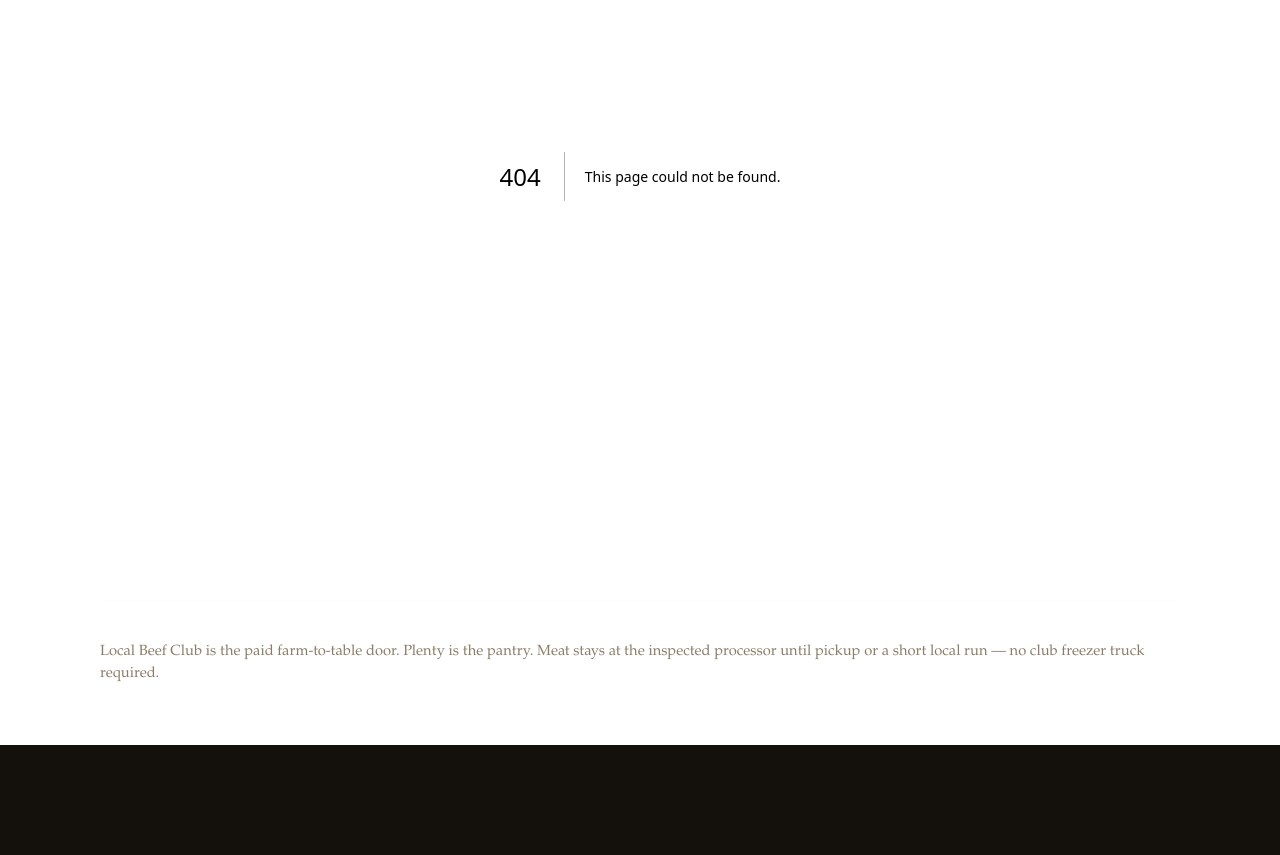
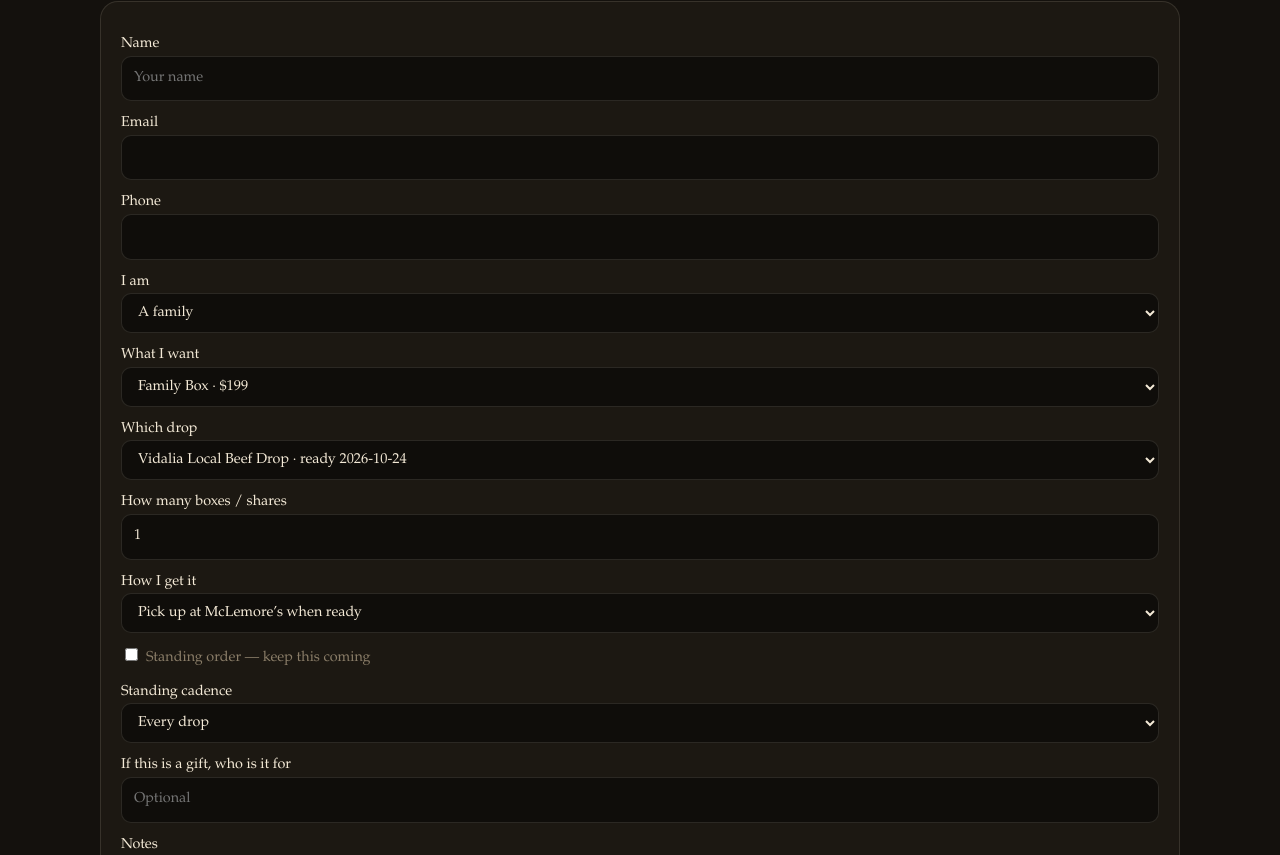
Before and after one commit to lincolnnunnally/local-beef-club, a Next.js app: page /order in a window 1280 px wide. Before the commit this address had no page. Shown: the part 305-1160 px from the top of the page. Before the commit the page ends 1050 px from the top, so only its background shows below. Built offline with nearby package versions, Linux system fonts and the light colour scheme.

Commit message:
Add reserve form and operator desk

```diff
--- /dev/null
+++ b/src/app/order/page.tsx
@@ -0,0 +1,118 @@
+"use client";
+
+import { useSearchParams } from "next/navigation";
+import { FormEvent, Suspense, useState } from "react";
+import { DROPS, PRODUCTS } from "@/lib/catalog";
+import { newId, saveOrder } from "@/lib/orders";
+
+function OrderForm() {
+  const params = useSearchParams();
+  const [done, setDone] = useState<string | null>(null);
+
+  function onSubmit(e: FormEvent<HTMLFormElement>) {
+    e.preventDefault();
+    const data = new FormData(e.currentTarget);
+    const id = newId();
+    saveOrder({
+      id,
+      createdAt: new Date().toISOString(),
+      name: String(data.get("name") || ""),
+      email: String(data.get("email") || ""),
+      phone: String(data.get("phone") || ""),
+      role: String(data.get("role") || "family") as never,
+      productId: String(data.get("productId")),
+      dropId: String(data.get("dropId")),
+      qty: Number(data.get("qty") || 1),
+      fulfillment: String(data.get("fulfillment") || "processor-pickup") as never,
+      standing: data.get("standing") === "on",
+      standingCadence: String(data.get("standingCadence") || "every-drop") as never,
+      giftTo: String(data.get("giftTo") || ""),
+      notes: String(data.get("notes") || ""),
+      status: "reserved",
+    });
+    setDone(id);
+  }
+
+  if (done) {
+    return (
+      <main className="section">
+        <p className="eyebrow">Reserved on this device</p>
+        <h1>You are on the list. Ticket {done}.</h1>
+        <p className="lede">
+          Card payment is not live yet — that needs Stripe. This reservation is saved in your browser and on the desk page so we can call you when the first steer is real.
+        </p>
+      </main>
+    );
+  }
+
+  return (
+    <main className="section">
+      <p className="eyebrow">One form. We handle the rest.</p>
+      <h1>Reserve local beef.</h1>
+      <p className="notice">No charge today. You are claiming a slot on the next drop.</p>
+      <form onSubmit={onSubmit} className="card" style={{ marginTop: 20 }}>
+        <label>Name<input name="name" required placeholder="Your name" /></label>
+        <label>Email<input name="email" type="email" required /></label>
+        <label>Phone<input name="phone" required /></label>
+        <label>
+          I am
+          <select name="role" defaultValue="family">
+            <option value="family">A family</option>
+            <option value="individual">Buying for myself</option>
+            <option value="restaurant">A restaurant</option>
+            <option value="catering">Catering</option>
+            <option value="venue">Wedding / venue</option>
+            <option value="gift">Sending a gift</option>
+          </select>
+        </label>
+        <label>
+          What I want
+          <select name="productId" defaultValue={params.get("product") || "family"}>
+            {PRODUCTS.map((p) => (
+              <option key={p.id} value={p.id}>{p.name}{p.price ? ` · $${p.price}` : ""}</option>
+            ))}
+          </select>
+        </label>
+        <label>
+          Which drop
+          <select name="dropId" defaultValue={params.get("drop") || DROPS[0].id}>
+            {DROPS.map((d) => (
+              <option key={d.id} value={d.id}>{d.title} · ready {d.pickupOn}</option>
+            ))}
+          </select>
+        </label>
+        <label>How many boxes / shares<input name="qty" type="number" min={1} defaultValue={1} /></label>
+        <label>
+          How I get it
+          <select name="fulfillment" defaultValue="processor-pickup">
+            <option value="processor-pickup">Pick up at McLemore’s when ready</option>
+            <option value="processor-hold">Hold frozen at the processor</option>
+            <option value="local-delivery">Ask for a short Vidalia-area run</option>
+          </select>
+        </label>
+        <label className="muted">
+          <input name="standing" type="checkbox" style={{ width: "auto", marginRight: 8 }} />
+          Standing order — keep this coming
+        </label>
+        <label>
+          Standing cadence
+          <select name="standingCadence" defaultValue="every-drop">
+            <option value="every-drop">Every drop</option>
+            <option value="monthly">About once a month</option>
+          </select>
+        </label>
+        <label>If this is a gift, who is it for<input name="giftTo" placeholder="Optional" /></label>
+        <label>Notes<textarea name="notes" placeholder="Cuts you care about, banquet date, allergies" /></label>
+        <button className="btn" type="submit" style={{ marginTop: 16 }}>Reserve this drop</button>
+      </form>
+    </main>
+  );
+}
+
+export default function OrderPage() {
+  return (
+    <Suspense>
+      <OrderForm />
+    </Suspense>
+  );
+}
```
Also changed, not shown: src/app/desk/page.tsx (added, +78 -0 lines).
